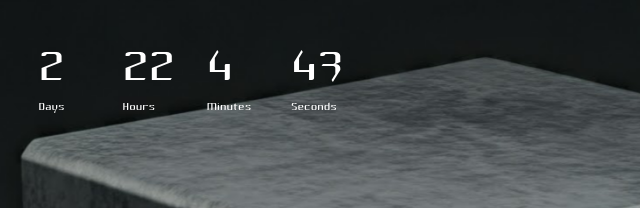
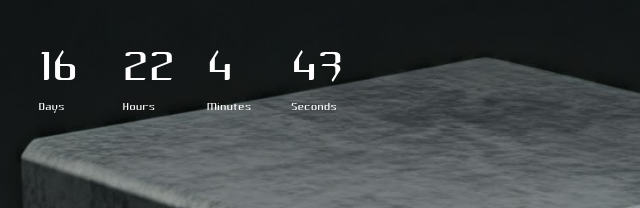
Before and after one commit to HakwareAssembli/HakwareAssembli.github.io, a plain HTML site: page index.html in a window 1280 px wide. Shown: the part 251-459 px from the top of the page, 0-640 px from the left. Drawn offline with Linux system fonts and the light colour scheme.

Commit message:
Launch date update

```diff
--- a/index.html
+++ b/index.html
@@ -45,7 +45,7 @@
         <p class="prompt">Click Me!</p>
     </div>
     <script>
-      var CDDate = new Date("Dec 23, 2024 12:00:00").getTime();
+      var CDDate = new Date("Jan 6, 2025 12:00:00").getTime();
       var fx = setInterval(function(){
         var now = new Date().getTime();
         var distance = CDDate - now;
```
